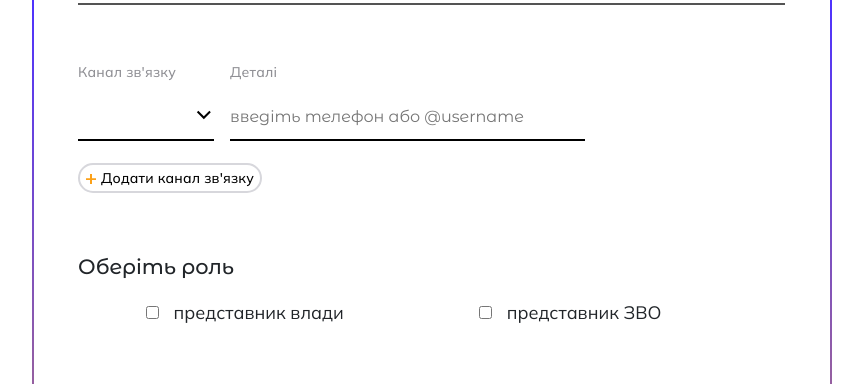
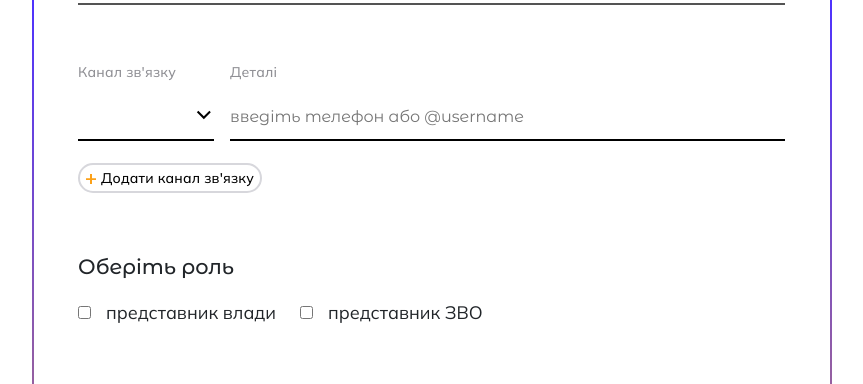
Before and after one commit to ita-social-projects/Fragments-front-end, a React (Create React App) app in the folder Fragments/: page / in a window 1280 px wide. Shown: the part 734-1118 px from the top of the page, without its empty margins (208-1071 px from the left). Built offline with nearby package versions, Linux system fonts and the light colour scheme.

Commit message:
#031 Completed design and fixed bugs

```diff
--- a/Fragments/src/components/UI/channeldetails/Channeldetails.jsx
+++ b/Fragments/src/components/UI/channeldetails/Channeldetails.jsx
@@ -53,7 +53,7 @@ const Channeldetails = ({ ...props }) => {
                   ))}
                 </select>
               </div>
-              <div className="Details">
+              <div className={stylescenter.detailsAndInputAndDelete}>
                 <p className={stylescenter.channelOfConntection}>
                   Деталі
                 </p>
--- a/Fragments/src/components/UI/channeldetails/Channeldetails.module.css
+++ b/Fragments/src/components/UI/channeldetails/Channeldetails.module.css
@@ -18,6 +18,10 @@
 }
 .channelAndChannel{
     margin-right: 16px;
+}
+.detailsAndInputAndDelete{
+    max-width: 560px;
+    width: 100%;
 }
 .channelOfConntection{
     display: inline-block;
--- a/Fragments/src/components/UI/checkbox/Checkbox.module.css
+++ b/Fragments/src/components/UI/checkbox/Checkbox.module.css
@@ -9,7 +9,6 @@
     font-family: 'Mulish', sans-serif;
     display: flex;
     flex-wrap: wrap;
-    justify-content:space-around;
     padding-right: 56px;
     font-size: 1.125rem;
     box-sizing: border-box;
@@ -18,6 +17,7 @@
 .postCheckboxRepresentative p{
     display: inline-block;
     padding-left: 15px;
+    padding-right: 24px;
 }
 .roleCheckboxPos{
     padding-top: 58px;
--- a/Fragments/src/index.css
+++ b/Fragments/src/index.css
@@ -11,7 +11,3 @@ code {
   font-family: source-code-pro, Menlo, Monaco, Consolas, 'Courier New',
     monospace;
 }
-
-a {
-  font-family: Helvetica, Arial, Verdana, Tahoma, sans-serif;
-}
```
